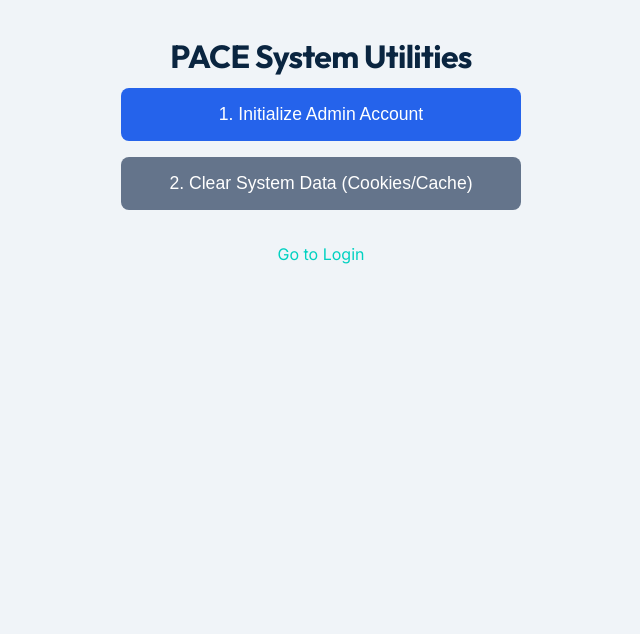
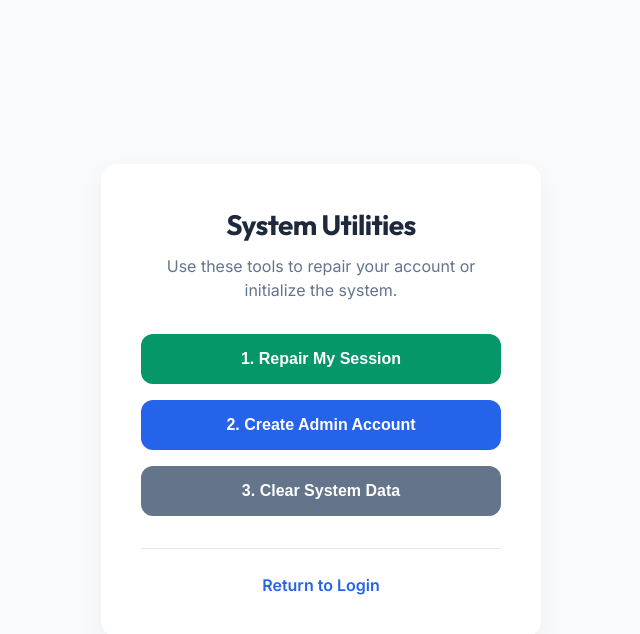
Before and after one commit to neri2tech/PACE, a React (Vite) app: page /bootstrap in a window 1280 px wide. Shown: the top 634 px of the page, without its empty margins (319-959 px from the left). Built offline with nearby package versions, Linux system fonts and the light colour scheme; no server answers.

Commit message:
fix: resolve infinite loading by adding auto-recovery to bootstrap and implementing session repair tool

```diff
--- a/src/App.jsx
+++ b/src/App.jsx
@@ -59,8 +59,12 @@ const PrivateRoute = ({ children, allowedRoles }) => {
   if (loading) return <LoadingScreen />;
   if (!user) return <Navigate to="/login" replace />;
   if (role && !allowedRoles.includes(role)) return <Navigate to={`/${role}`} replace />;
-  // If role is briefly null but user is authenticated, show loading
-  if (!role) return <LoadingScreen />;
+
+  // If role is missing, redirect to bootstrap
+  if (!role) {
+    return <Navigate to="/bootstrap" replace />;
+  }
+
   return children;
 };
 
@@ -116,7 +120,13 @@ const RequireAuthRedirect = () => {
   const { user, role, loading } = useAuth();
   if (loading) return <LoadingScreen />;
   if (!user) return <Navigate to="/login" replace />;
-  if (!role) return <LoadingScreen />;
+
+  // If role is missing, redirect to bootstrap to re-sync account
+  if (!role) {
+    console.warn("[Auth] No role found, redirecting to bootstrap");
+    return <Navigate to="/bootstrap" replace />;
+  }
+
   return <Navigate to={`/${role}`} replace />;
 };
 
--- a/src/components/Bootstrap.jsx
+++ b/src/components/Bootstrap.jsx
@@ -6,6 +6,33 @@ import { auth, db } from '../firebase';
 export const Bootstrap = () => {
   const [status, setStatus] = useState('');
   const [loading, setLoading] = useState(false);
+
+  const repairSession = async () => {
+    if (!auth.currentUser) {
+      setStatus('ERROR: You must be logged in to repair your session. Go to login first.');
+      return;
+    }
+    setLoading(true);
+    setStatus('Repairing session...');
+    try {
+      const uid = auth.currentUser.uid;
+      const role = localStorage.getItem('role') || 'superadmin';
+      await setDoc(doc(db, "users", uid), {
+        email: auth.currentUser.email,
+        role: role,
+        firstName: "User",
+        lastName: "(Recovered)",
+        createdAt: new Date().toISOString()
+      }, { merge: true });
+
+      localStorage.setItem('role', role);
+      setStatus(`SUCCESS: Session repaired! Redirecting to ${role} dashboard...`);
+      setTimeout(() => window.location.href = `/${role}`, 2000);
+    } catch (error) {
+      setStatus('ERROR: ' + error.message);
+    }
+    setLoading(false);
+  };
 
   const createAdmin = async () => {
     setLoading(true);
@@ -41,28 +68,34 @@ export const Bootstrap = () => {
   };
 
   return (
-    <div style={{ padding: '2rem', textAlign: 'center', background: '#f0f4f8', height: '100vh' }}>
-      <h1>PACE System Utilities</h1>
-      <div style={{ display: 'flex', flexDirection: 'column', gap: '1rem', maxWidth: '400px', margin: '0 auto' }}>
-        <button
-          onClick={createAdmin}
-          disabled={loading}
-          style={buttonStyle}
-        >
-          {loading ? 'Processing...' : '1. Initialize Admin Account'}
-        </button>
+    <div style={{ padding: '2rem', textAlign: 'center', background: '#f8fafc', minHeight: '100vh', display: 'flex', flexDirection: 'column', justifyContent: 'center' }}>
+      <div style={{ maxWidth: '440px', margin: '0 auto', background: 'white', padding: '2.5rem', borderRadius: '16px', boxShadow: '0 10px 25px rgba(0,0,0,0.05)' }}>
+        <h1 style={{ fontSize: '1.75rem', marginBottom: '0.5rem', color: '#1e293b' }}>System Utilities</h1>
+        <p style={{ color: '#64748b', marginBottom: '2rem' }}>Use these tools to repair your account or initialize the system.</p>
 
-        <button
-          onClick={clearCache}
-          style={{ ...buttonStyle, background: '#64748b' }}
-        >
-          2. Clear System Data (Cookies/Cache)
-        </button>
-      </div>
+        <div style={{ display: 'flex', flexDirection: 'column', gap: '1rem' }}>
+          <button onClick={repairSession} disabled={loading} style={{ ...buttonStyle, background: '#059669' }}>
+            {loading ? 'Repairing...' : '1. Repair My Session'}
+          </button>
 
-      <p style={{ marginTop: '2rem', fontWeight: 'bold' }}>{status}</p>
-      <div style={{ marginTop: '2rem' }}>
-        <a href="/login">Go to Login</a>
+          <button onClick={createAdmin} disabled={loading} style={buttonStyle}>
+            {loading ? 'Processing...' : '2. Create Admin Account'}
+          </button>
+
+          <button onClick={clearCache} style={{ ...buttonStyle, background: '#64748b' }}>
+            3. Clear System Data
+          </button>
+        </div>
+
+        {status && (
+          <div style={{ marginTop: '1.5rem', padding: '0.75rem', borderRadius: '8px', background: status.includes('SUCCESS') ? '#f0fdf4' : '#fef2f2', color: status.includes('SUCCESS') ? '#15803d' : '#b91c1c', fontSize: '0.9rem', fontWeight: '500' }}>
+            {status}
+          </div>
+        )}
+
+        <div style={{ marginTop: '2rem', borderTop: '1px solid #e2e8f0', paddingTop: '1.5rem' }}>
+          <a href="/login" style={{ color: '#2563eb', fontWeight: '600', textDecoration: 'none' }}>Return to Login</a>
+        </div>
       </div>
     </div>
   );
@@ -73,8 +106,10 @@ const buttonStyle = {
   background: '#2563eb',
   color: 'white',
   border: 'none',
-  borderRadius: '8px',
+  borderRadius: '12px',
   cursor: 'pointer',
-  fontSize: '1.1rem',
-  width: '100%'
+  fontSize: '1rem',
+  fontWeight: '600',
+  width: '100%',
+  transition: 'all 0.2s'
 };
```
